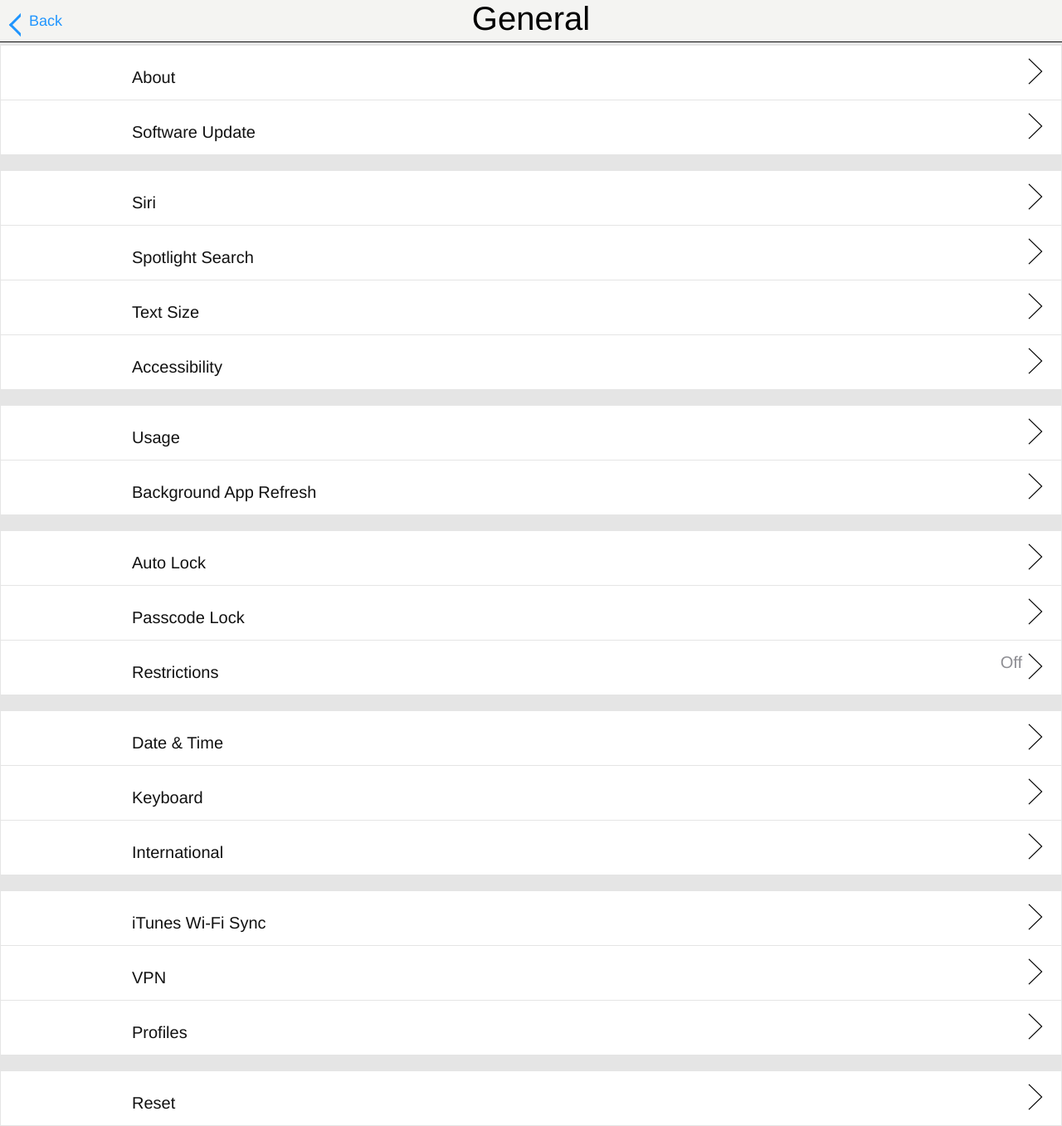
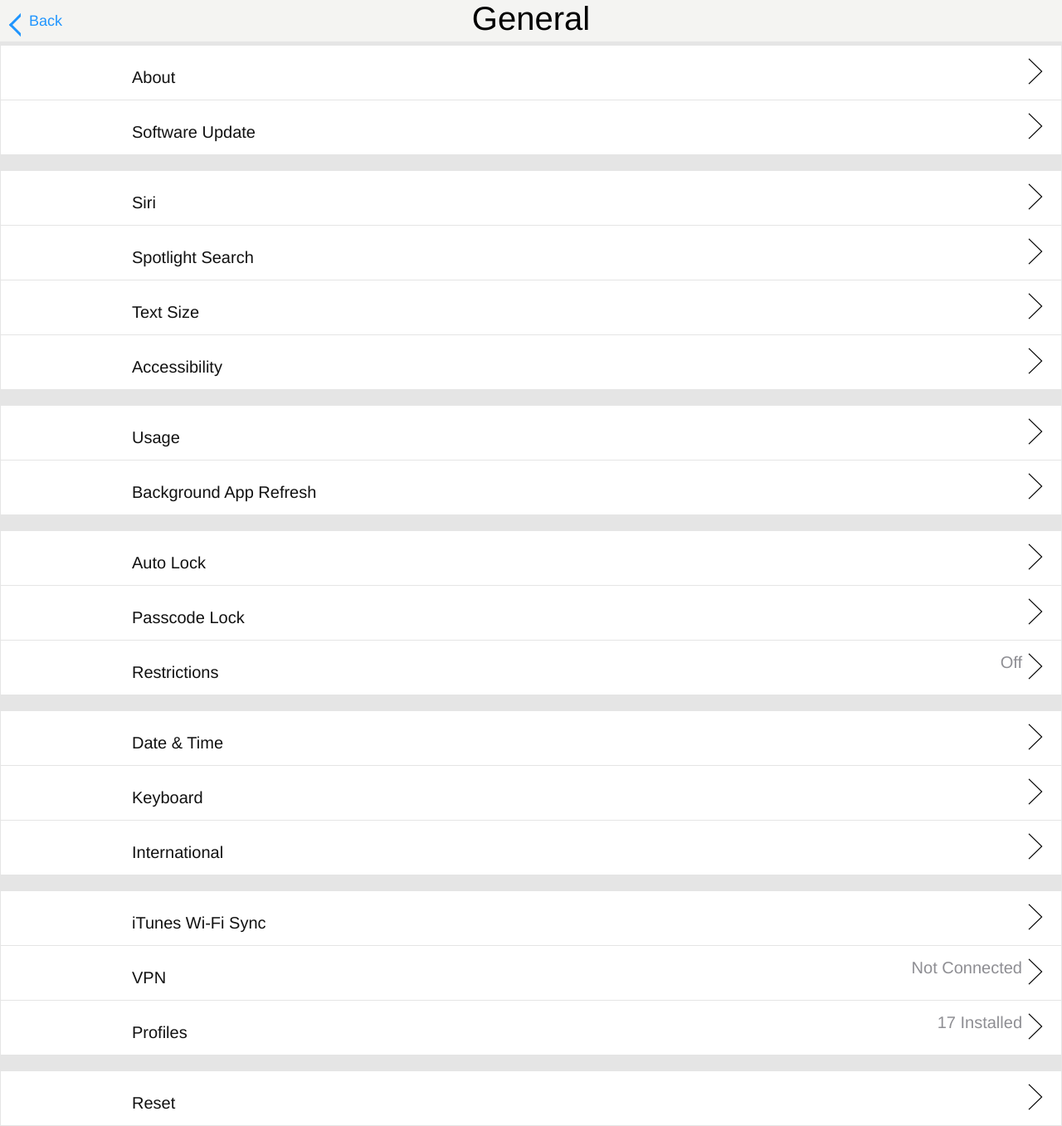
Before and after one commit to boffnoff/boffnoff.github.com, a Jekyll site: the page beta/general.html, which Jekyll copies as it is, in a window 1280 px wide and 1357 px high. Shown: the whole window at 83% size. Built offline with Jekyll 4.4.1, drawn with Linux system fonts in a browser that asks for light colours.

Commit message:
added border-bottom to index.css

```diff
--- a/beta/about.html
+++ b/beta/about.html
@@ -1,4 +1,4 @@
-<html>
+2<html>
 
 
 <head>
--- a/beta/general.html
+++ b/beta/general.html
@@ -109,10 +109,10 @@
         <img src="img/icons/placeholder.png" alt="Cog Icon" height="30" width="30">iTunes Wi-Fi Sync <img style="float: right;" src="img/arrow.png"/></p>
 
       <p onclick="location.href='#';" style="cursor: pointer;">
-        <img src="img/icons/placeholder.png" alt="Cog Icon" height="30" width="30">VPN <img style="float: right;" src="img/arrow.png"/></p>
+        <img src="img/icons/placeholder.png" alt="Cog Icon" height="30" width="30">VPN <span style="float: right";>Not Connected<img style="float: right;" src="img/arrow.png"/></span></p>
 
       <p onclick="location.href='#';" style="cursor: pointer;">
-        <img src="img/icons/placeholder.png" alt="Cog Icon" height="30" width="30">Profiles <img style="float: right;" src="img/arrow.png"/></p>
+        <img src="img/icons/placeholder.png" alt="Cog Icon" height="30" width="30">Profiles <span style="float:right";>17 Installed<img style="float: right;" src="img/arrow.png"/></span></p>
 
 
     </div>
--- a/beta/index.css
+++ b/beta/index.css
@@ -70,7 +70,7 @@
   font-weight: lighter;
   font-size: 40px;
   background-color: rgba(245, 245, 243, 0.96);
-  border-bottom: 1px solid #111;
+  border-bottom: 1px solid #e5e5e5;
 
   background-position:center;
   position: fixed;
```
